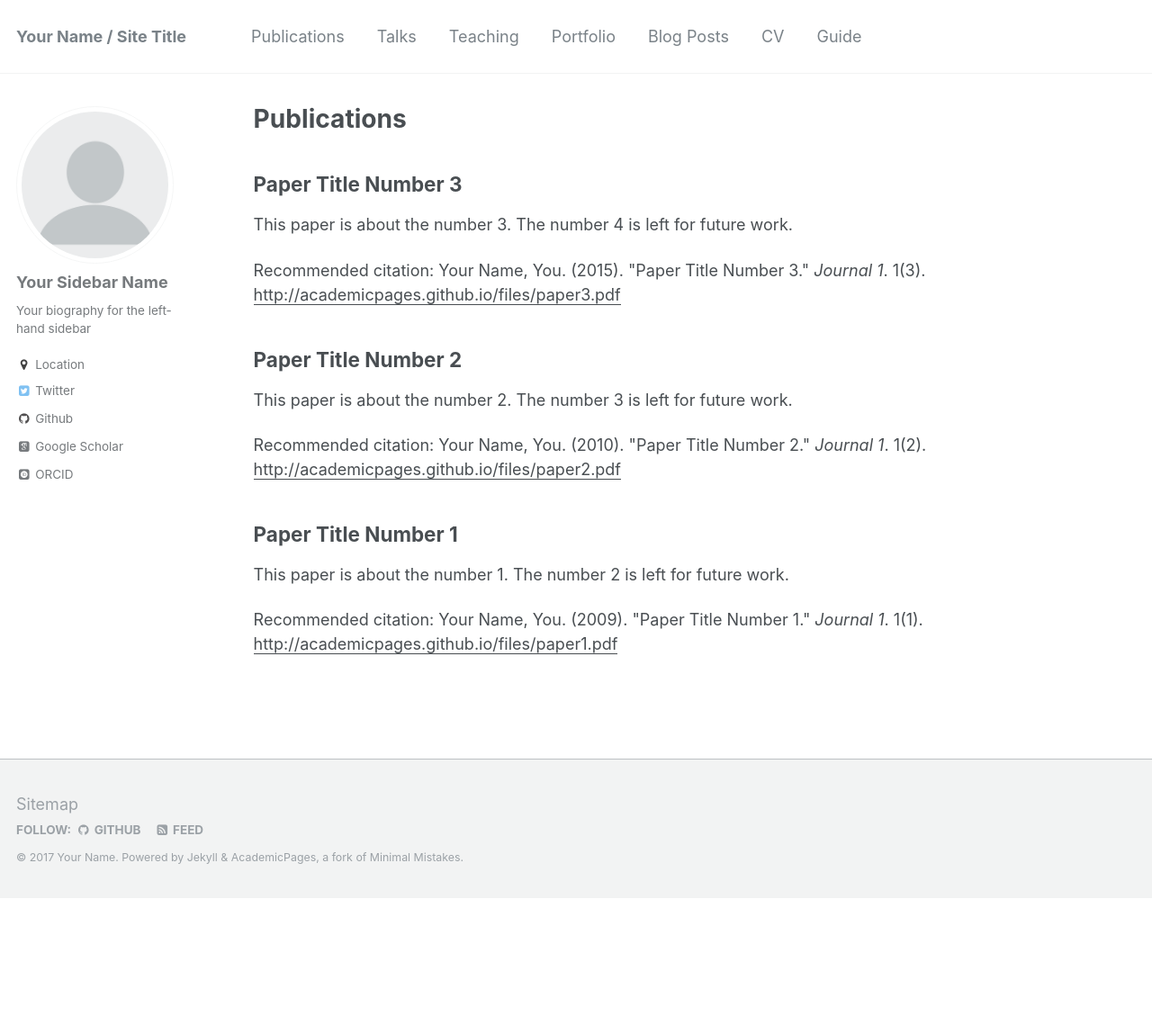
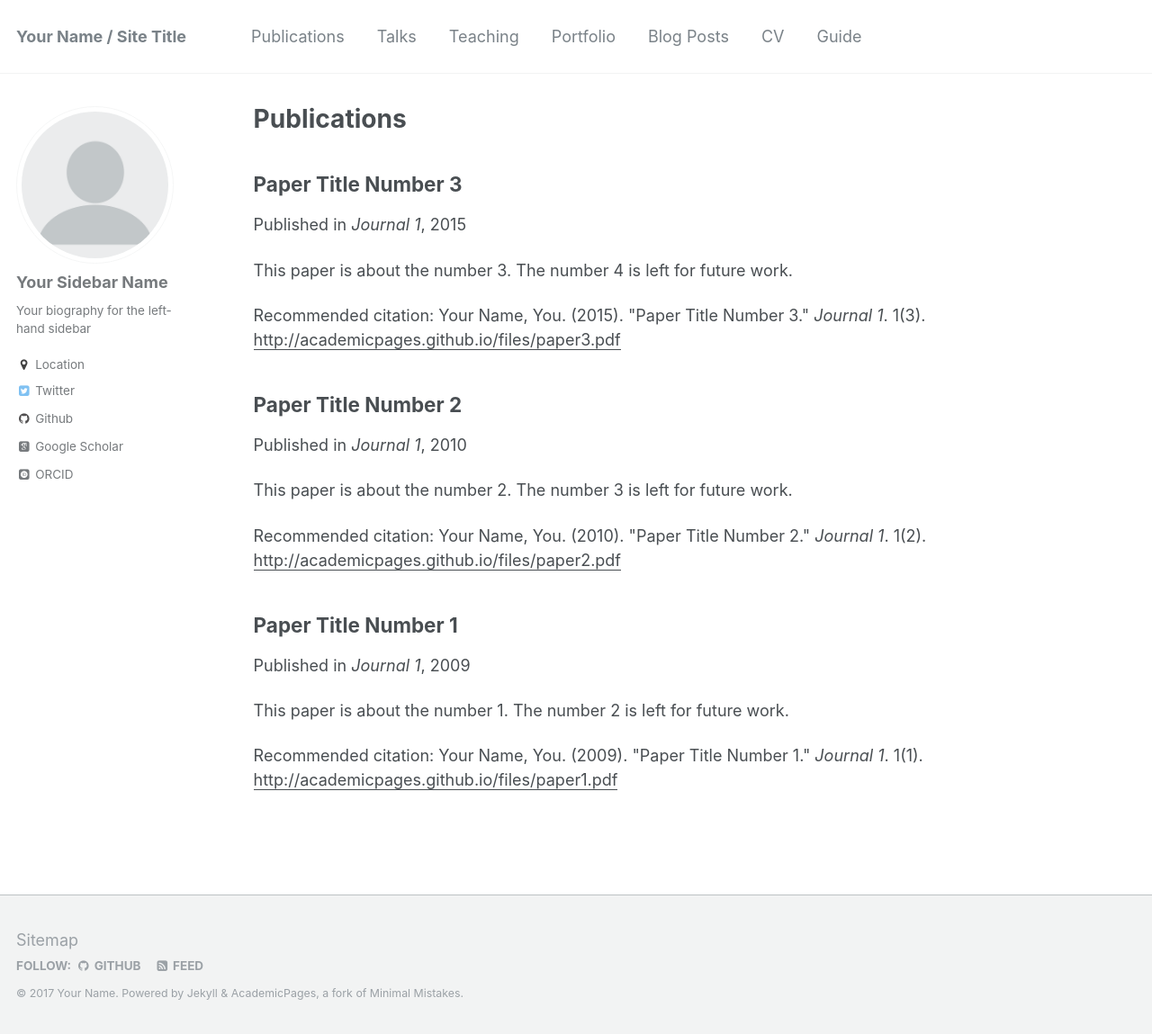
Before and after one commit to Noahs-ARK/Noahs-ARK.github.io, a Jekyll site: the page built from _pages/publications.md, in a window 1280 px wide and 1149 px high. Shown: the whole window at 90% size. Built offline with Jekyll 4.4.1, drawn with Linux system fonts in a browser that asks for light colours; some web fonts are replaced.

Commit message:
fix bug w/ blog posts added by previous teaching bugfix

```diff
--- a/_includes/archive-single.html
+++ b/_includes/archive-single.html
@@ -40,9 +40,9 @@
 
         {% if post.collection == 'teaching' %}
           <p> {{ post.type }}, <i>{{ post.venue }}</i>, {{ post.date | default: "1900-01-01" | date: "%Y" }} </p>
-        {% elsif page.venue and page.date %}
+        {% elsif post.venue and post.date %}
           <p>Published in <i>{{ post.venue }}</i>, {{ post.date | default: "1900-01-01" | date: "%Y" }} </p>
-        {% elsif page.date %}
+        {% elsif post.date %}
          <p class="page__date"><strong><i class="fa fa-fw fa-calendar" aria-hidden="true"></i> {{ site.data.ui-text[site.locale].date_label | default: "Published:" }}</strong> <time datetime="{{ post.date | default: "1900-01-01" | date_to_xmlschema }}">{{ post.date | default: "1900-01-01" | date: "%B %d, %Y" }}</time></p>
         {% endif %}
 
```
